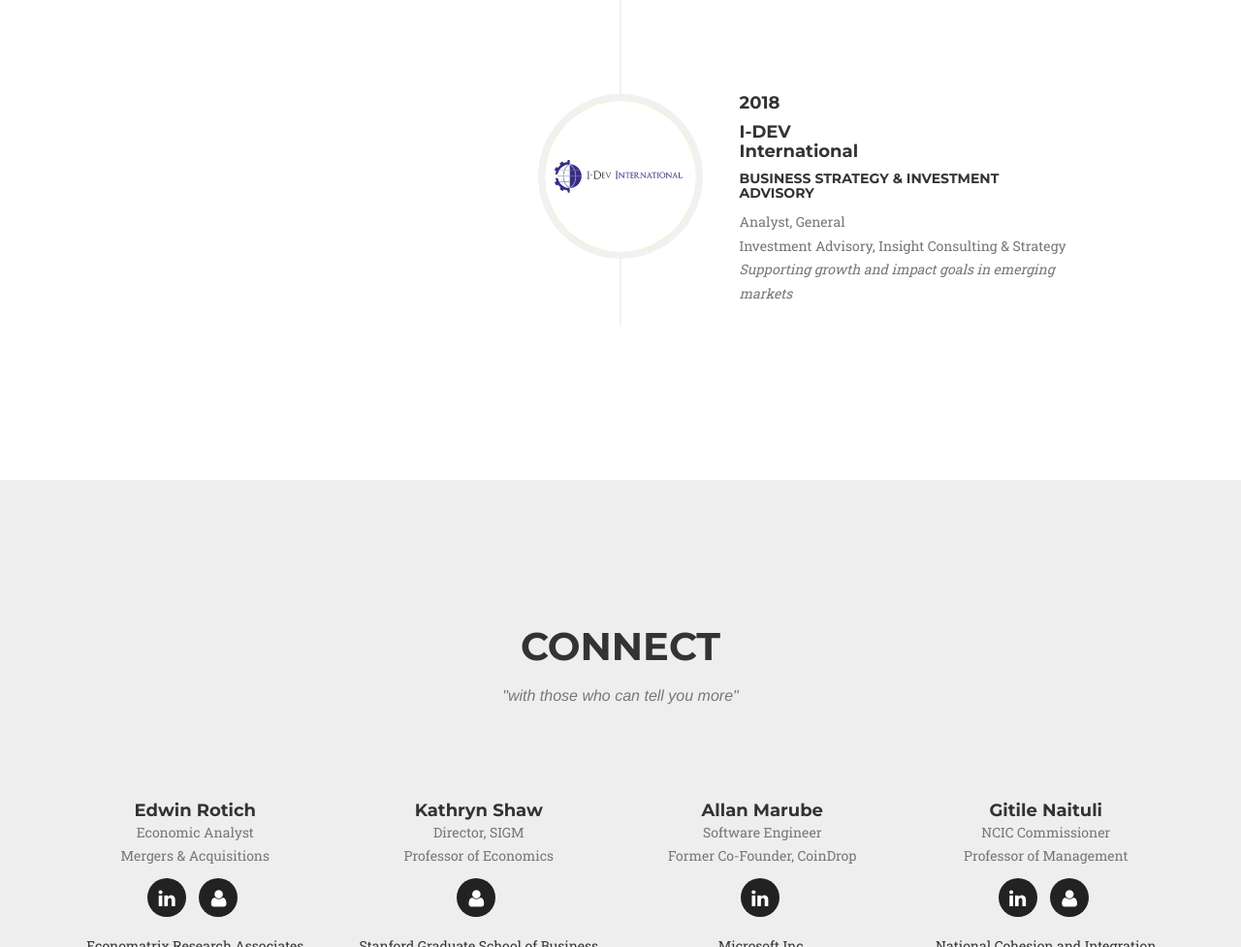
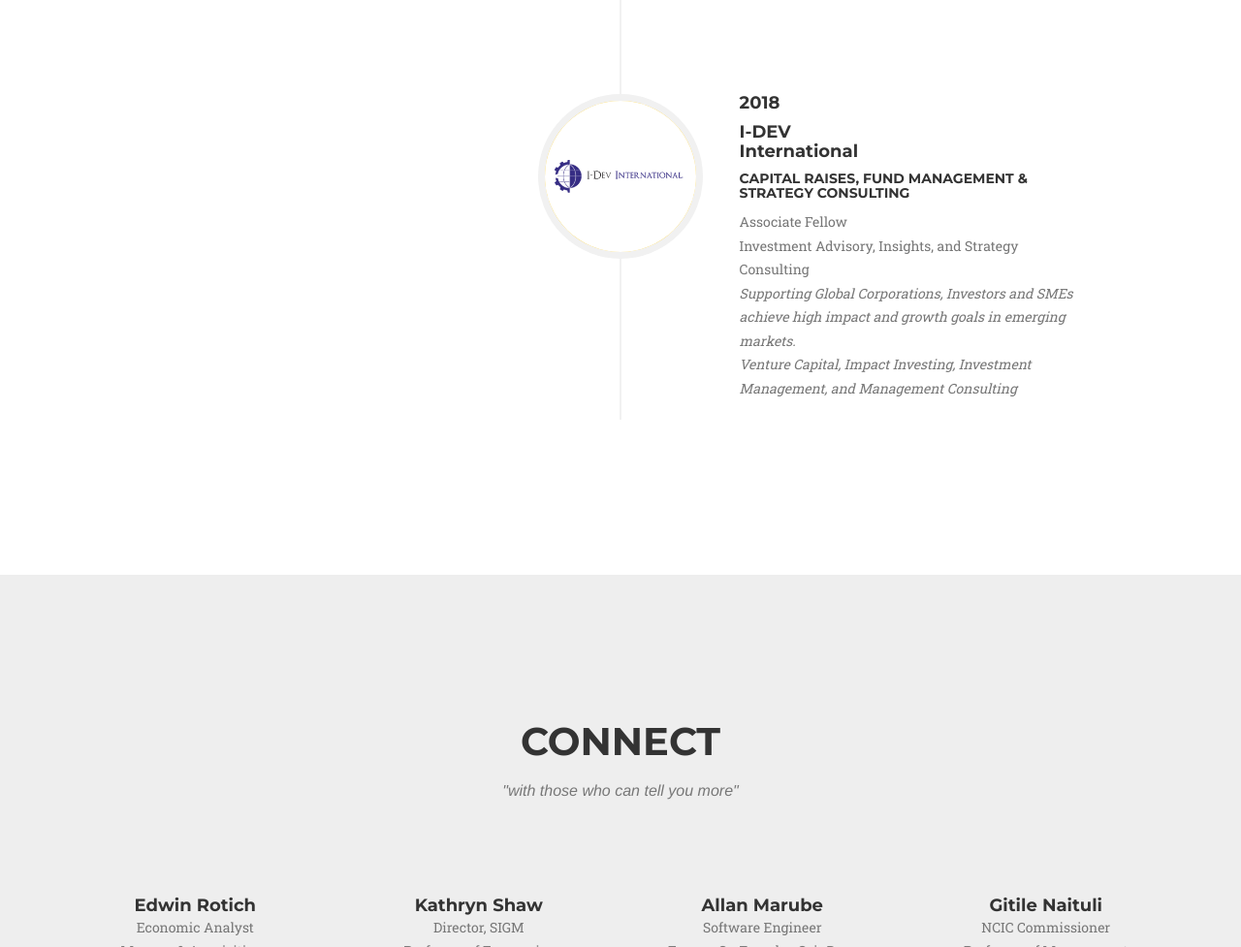
Before and after one commit to cheruiyots/cheruiyots.github.io, a website: page index.html in a window 1280 px wide. Shown: the part 9462-10439 px from the top of the page at 97% size. Drawn offline with nearby package versions, Linux system fonts and the light colour scheme; files that its build step writes are made by us from their sources; a web font is replaced by a local one.

Commit message:
I-DEV Updates 06-29-2018

```diff
--- a/index.html
+++ b/index.html
@@ -671,10 +671,10 @@
                                 <div class="timeline-heading">
                                     <h4>2018</h4>
                                     <h4 class="subheading">I-DEV<br>International</h4>
-                                    <h5>Business Strategy & Investment Advisory</h5>
-                                </div>
-                                <div class="timeline-body">
-                                    <p class="text-muted">Analyst, General<br>Investment Advisory, Insight Consulting & Strategy<br><em>Supporting growth and impact goals in emerging markets</em></p>
+                                    <h5>Capital Raises, Fund Management & Strategy Consulting</h5>
+                                </div>
+                                <div class="timeline-body">
+                                    <p class="text-muted">Associate Fellow<br>Investment Advisory, Insights, and Strategy Consulting<br><em>Supporting Global Corporations, Investors and SMEs achieve high impact and growth goals in emerging markets. <br> Venture Capital, Impact Investing, Investment Management, and Management Consulting</em></p>
                                 </div>
                             </div>
                         </li>
```
